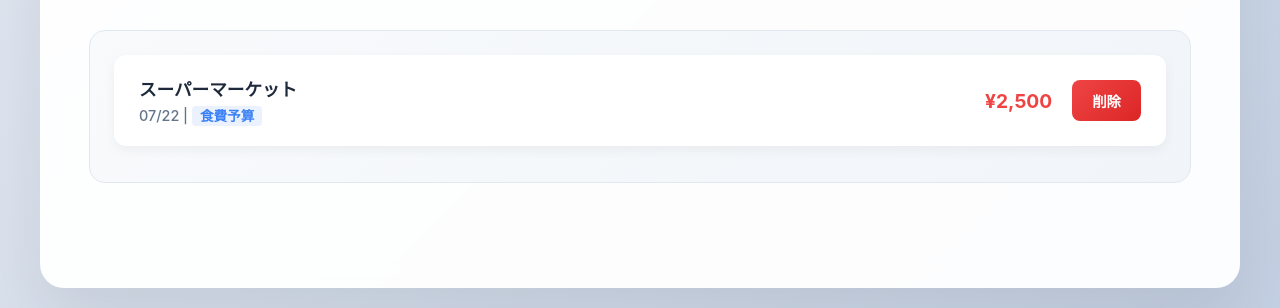
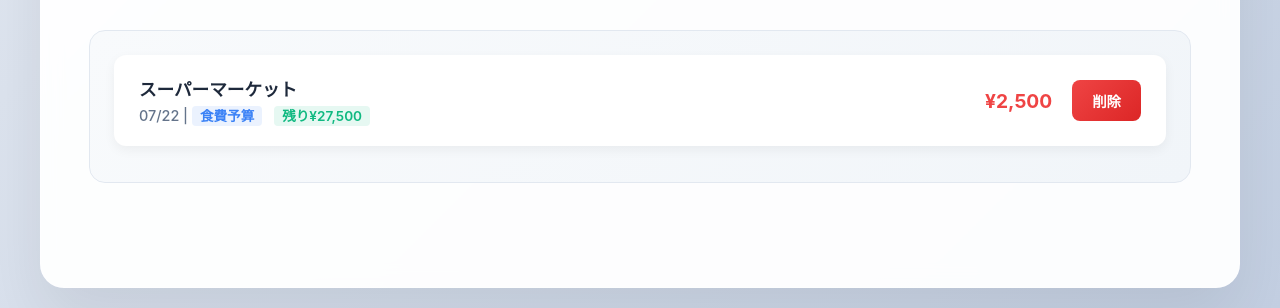
Before and after one commit to kapibarakapi565/pocket_money_rails, a Rails app: page / in a window 1280 px wide. Shown: the part 1392-1700 px from the top of the page. Run offline with Rails 7, Linux system fonts and the light colour scheme; data comes from the database, SQL or seed files in the repository; data that the repository does not hold is empty; some libraries are stand-ins or nearby versions.

Commit message:
カテゴリ予算の残高表示追加

```diff
--- a/app/assets/stylesheets/application.css
+++ b/app/assets/stylesheets/application.css
@@ -407,6 +407,16 @@ form.delete-btn input[type="submit"]:hover {
   padding: 2px 8px;
   border-radius: 4px;
   font-size: 0.85rem;
+  margin-right: 8px;
+}
+
+.budget-remaining {
+  color: #10b981;
+  font-weight: 600;
+  background: rgba(16, 185, 129, 0.1);
+  padding: 2px 8px;
+  border-radius: 4px;
+  font-size: 0.85rem;
 }
 
 .budget-info {
--- a/app/views/dashboard/index.html.erb
+++ b/app/views/dashboard/index.html.erb
@@ -144,6 +144,7 @@
                 <div class="expense-date">
                   <%= expense.expense_date.strftime("%m/%d") %> |
                   <span class="expense-category"><%= expense.budget.name %></span>
+                  <span class="budget-remaining">残り¥<%= number_with_delimiter(expense.budget.remaining_amount.to_i) %></span>
                 </div>
               </div>
               <div class="expense-amount">¥<%= number_with_delimiter(expense.amount.to_i) %></div>
```
